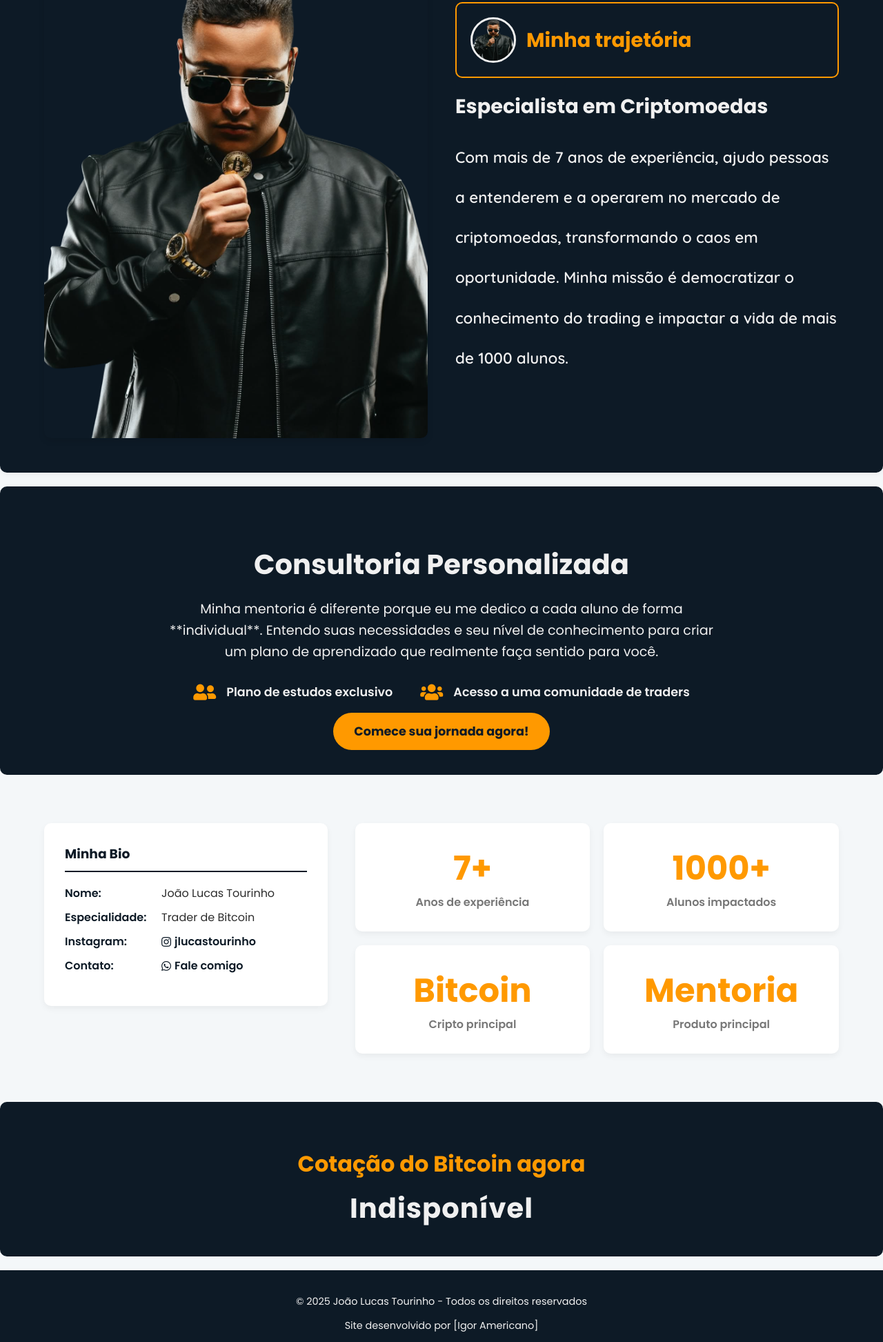
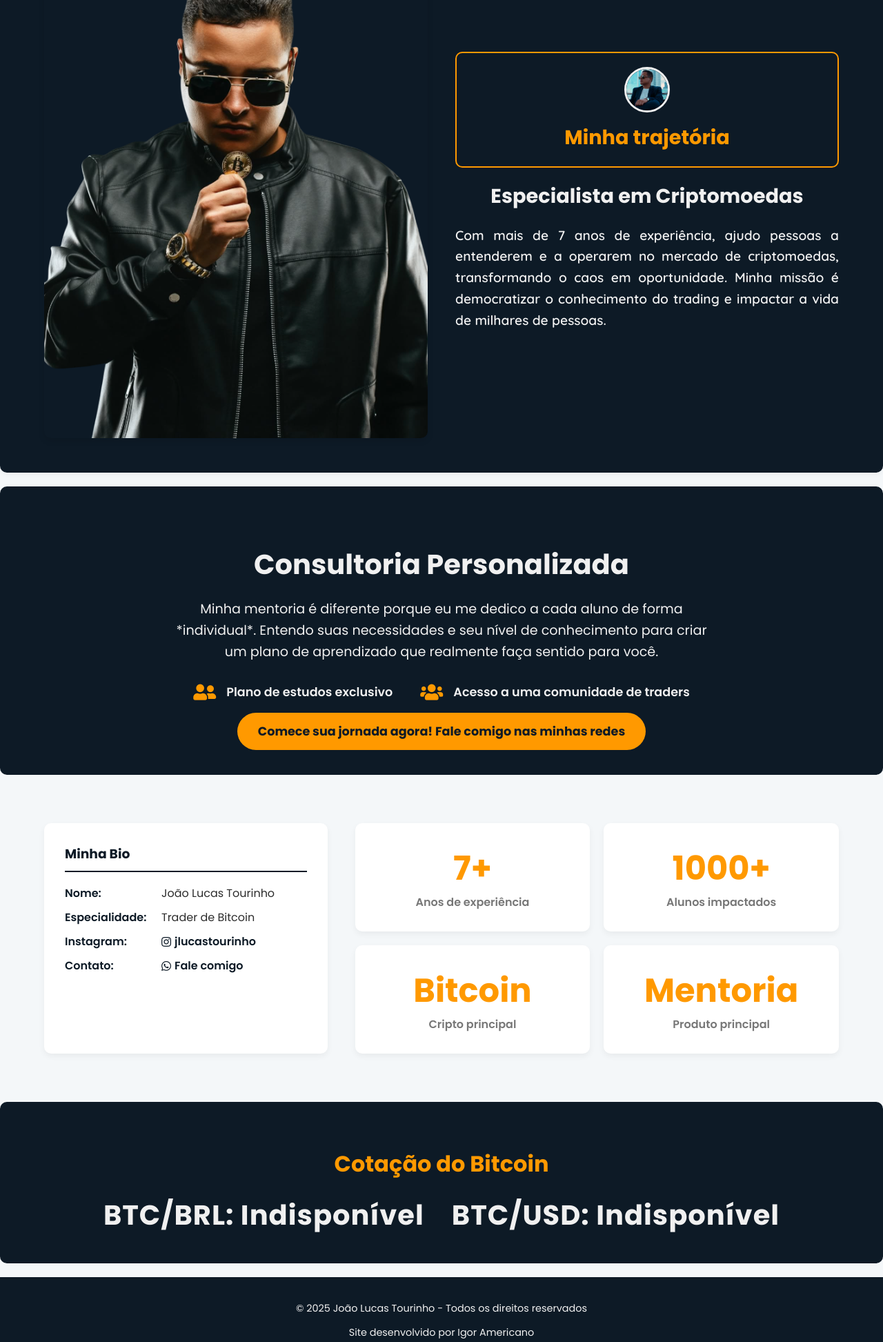
Before and after one commit to igoramericano/site-tourinho, a plain HTML site: page index.html in a window 1280 px wide. Shown: the part 826-2771 px from the top of the page at 69% size. Drawn offline with Linux system fonts and the light colour scheme; no server answers.

Commit message:
Update index.html

```diff
--- a/index.html
+++ b/index.html
@@ -74,7 +74,7 @@
 
         .header-contact a {
             background-color: var(--accent-color);
-            color: var(--primary-color); /* Alterado para a cor primária */
+            color: var(--primary-color);
             text-decoration: none;
             padding: 10px 15px;
             border-radius: 20px;
@@ -206,6 +206,8 @@
             padding: 20px;
             border-radius: 10px;
             display: flex;
+            flex-direction: column;
+            justify-content: center;
             align-items: center;
             gap: 15px;
             margin-bottom: 20px;
@@ -221,29 +223,24 @@
 
         .info-text h2 {
             font-size: 1.8em;
+            text-align: center;
             margin: 0;
         }
 
         .info-text h3 {
             font-size: 1.8em;
             margin: 0 0 10px 0;
+            text-align: center;
             color: var(--text-light);
         }
 
         .info-text p {
-            line-height: 2.6;
+            line-height: 1.6;
             font-family: "Quicksand", sans-serif;
-            font-size: 1.4em;
+            font-size: 1.2em;
             font-weight: 600;
+            text-align: justify;
             color: var(--text-light);
-        }
-
-        .details-section {
-            padding: 50px 5%;
-            display: flex;
-            gap: 40px;
-            background-color: var(--tertiary-color);
-            margin-top: 20px;
         }
 
         .consultoria-section {
@@ -302,14 +299,17 @@
             background-color: #e68a00;
         }
 
-        /* Removido o expand/collapse para deixar sempre expandido */
         .details-section {
-            align-items: flex-start;
+            padding: 50px 5%;
+            display: flex;
+            gap: 40px;
+            background-color: var(--tertiary-color);
+            margin-top: 20px;
         }
 
         .profile-details {
             flex: 1;
-            max-width: 50%; /* Card de perfil sempre ocupando 50% */
+            max-width: 50%;
             background-color: #fff;
             padding: 30px;
             border-radius: 10px;
@@ -364,10 +364,10 @@
             display: grid;
             grid-template-columns: repeat(2, 1fr);
             gap: 20px;
-            opacity: 1; /* Sempre visível */
-            visibility: visible; /* Sempre visível */
-            transform: scale(1); /* Sempre expandido */
-            transition: none; /* Removida a transição de animação */
+            opacity: 1;
+            visibility: visible;
+            transform: scale(1);
+            transition: none;
             flex: 2;
         }
 
@@ -382,7 +382,7 @@
         .stat-card .number {
             font-size: 3em;
             font-weight: 700;
-            color: var(--secondary-color); /* Alterado para a cor secundária */
+            color: var(--secondary-color);
             margin: 0;
         }
 
@@ -392,8 +392,7 @@
             color: #777;
         }
 
-        /* Nova seção de preço do Bitcoin */
-        #bitcoin-price-section {
+        .bitcoin-price-section {
             background-color: var(--primary-color);
             color: var(--text-light);
             text-align: center;
@@ -402,16 +401,25 @@
             border-radius: 10px;
         }
 
-        #bitcoin-price-section h2 {
+        .bitcoin-price-section h2 {
             font-size: 2em;
             color: var(--secondary-color);
-            margin-bottom: 10px;
+            margin-bottom: 20px; /* Aumentei a margem inferior para maior espaçamento */
         }
 
-        #bitcoin-price-section .price-display {
+        .price-container {
+            display: flex;
+            justify-content: center;
+            gap: 40px; /* Adicionei um espaçamento entre os dois preços */
+            flex-wrap: wrap; /* Para quebra de linha em telas menores */
+        }
+
+        .price-item {
             font-size: 2.5em;
             font-weight: 700;
             letter-spacing: 1px;
+            margin: 0;
+            white-space: nowrap; /* Impede quebra de linha nos valores */
         }
 
         footer {
@@ -448,7 +456,7 @@
                 margin-top: 0;
             }
 
-            .header-contact a, .header-contact .btn-btc {
+            .header-contact a {
                 width: 100%;
                 text-align: center;
             }
@@ -527,20 +535,20 @@
     </div>
     <div class="info-text">
         <div class="card">
-            <img src="tourinho2.png" alt="Minha foto">
+            <img src="tourinho.png" alt="Minha foto">
             <div>
                 <h2>Minha trajetória</h2>
             </div>
         </div>
         <h3>Especialista em Criptomoedas</h3>
-        <p>Com mais de 7 anos de experiência, ajudo pessoas a entenderem e a operarem no mercado de criptomoedas, transformando o caos em oportunidade. Minha missão é democratizar o conhecimento do trading e impactar a vida de mais de 1000 alunos.</p>
+        <p>Com mais de 7 anos de experiência, ajudo pessoas a entenderem e a operarem no mercado de criptomoedas, transformando o caos em oportunidade. Minha missão é democratizar o conhecimento do trading e impactar a vida de milhares de pessoas.</p>
     </div>
 </section>
 
 <section id="consultoria" class="consultoria-section">
     <h2>Consultoria Personalizada</h2>
     <p>
-        Minha mentoria é diferente porque eu me dedico a cada aluno de forma **individual**. Entendo suas necessidades e seu nível de conhecimento para criar um plano de aprendizado que realmente faça sentido para você.
+        Minha mentoria é diferente porque eu me dedico a cada aluno de forma *individual*. Entendo suas necessidades e seu nível de conhecimento para criar um plano de aprendizado que realmente faça sentido para você.
     </p>
     <div class="features">
         <div class="feature-item">
@@ -553,7 +561,7 @@
         </div>
     </div>
     <a href="#contato" class="cta-button">
-        Comece sua jornada agora!
+        Comece sua jornada agora! Fale comigo nas minhas redes
     </a>
 </section>
 
@@ -609,39 +617,55 @@
     </div>
 </section>
 
-<section id="bitcoin-price-section">
-    <h2>Cotação do Bitcoin agora</h2>
-    <div class="price-display">
-        <span id="bitcoin-price">Buscando...</span>
+<section class="bitcoin-price-section">
+    <h2>Cotação do Bitcoin</h2>
+    <div class="price-container">
+        <div class="price-item">
+            BTC/BRL: <span id="bitcoin-price-brl">Buscando...</span>
+        </div>
+        <div class="price-item">
+            BTC/USD: <span id="bitcoin-price-usd">Buscando...</span>
+        </div>
     </div>
 </section>
 
 <footer id="contato">
     <p>© 2025 João Lucas Tourinho - Todos os direitos reservados</p>
-    <p>Site desenvolvido por [Igor Americano]</p>
+    <p>Site desenvolvido por Igor Americano</p>
 </footer>
 
 <script>
     document.addEventListener('DOMContentLoaded', function() {
-        const btcPriceSpan = document.getElementById('bitcoin-price');
+        const btcPriceBrlSpan = document.getElementById('bitcoin-price-brl');
+        const btcPriceUsdSpan = document.getElementById('bitcoin-price-usd');
 
         async function getBitcoinPrice() {
             try {
-                const response = await fetch('https://api.coingecko.com/api/v3/simple/price?ids=bitcoin&vs_currencies=brl');
+                const response = await fetch('https://api.coingecko.com/api/v3/simple/price?ids=bitcoin&vs_currencies=brl,usd');
                 const data = await response.json();
-                const price = data.bitcoin.brl;
-                const formattedPrice = new Intl.NumberFormat('pt-BR', {
+
+                const brlPrice = data.bitcoin.brl;
+                const usdPrice = data.bitcoin.usd;
+
+                const formattedBrlPrice = new Intl.NumberFormat('pt-BR', {
                     style: 'currency',
                     currency: 'BRL'
-                }).format(price);
-                btcPriceSpan.innerText = formattedPrice;
+                }).format(brlPrice);
+
+                const formattedUsdPrice = new Intl.NumberFormat('en-US', {
+                    style: 'currency',
+                    currency: 'USD'
+                }).format(usdPrice);
+
+                btcPriceBrlSpan.innerText = formattedBrlPrice;
+                btcPriceUsdSpan.innerText = formattedUsdPrice;
             } catch (error) {
                 console.error('Erro ao buscar o preço do Bitcoin:', error);
-                btcPriceSpan.innerText = 'Indisponível';
+                btcPriceBrlSpan.innerText = 'Indisponível';
+                btcPriceUsdSpan.innerText = 'Indisponível';
             }
         }
 
-        // Chama a função uma vez ao carregar a página e depois a cada 30 segundos
         getBitcoinPrice();
         setInterval(getBitcoinPrice, 30000);
     });
```
